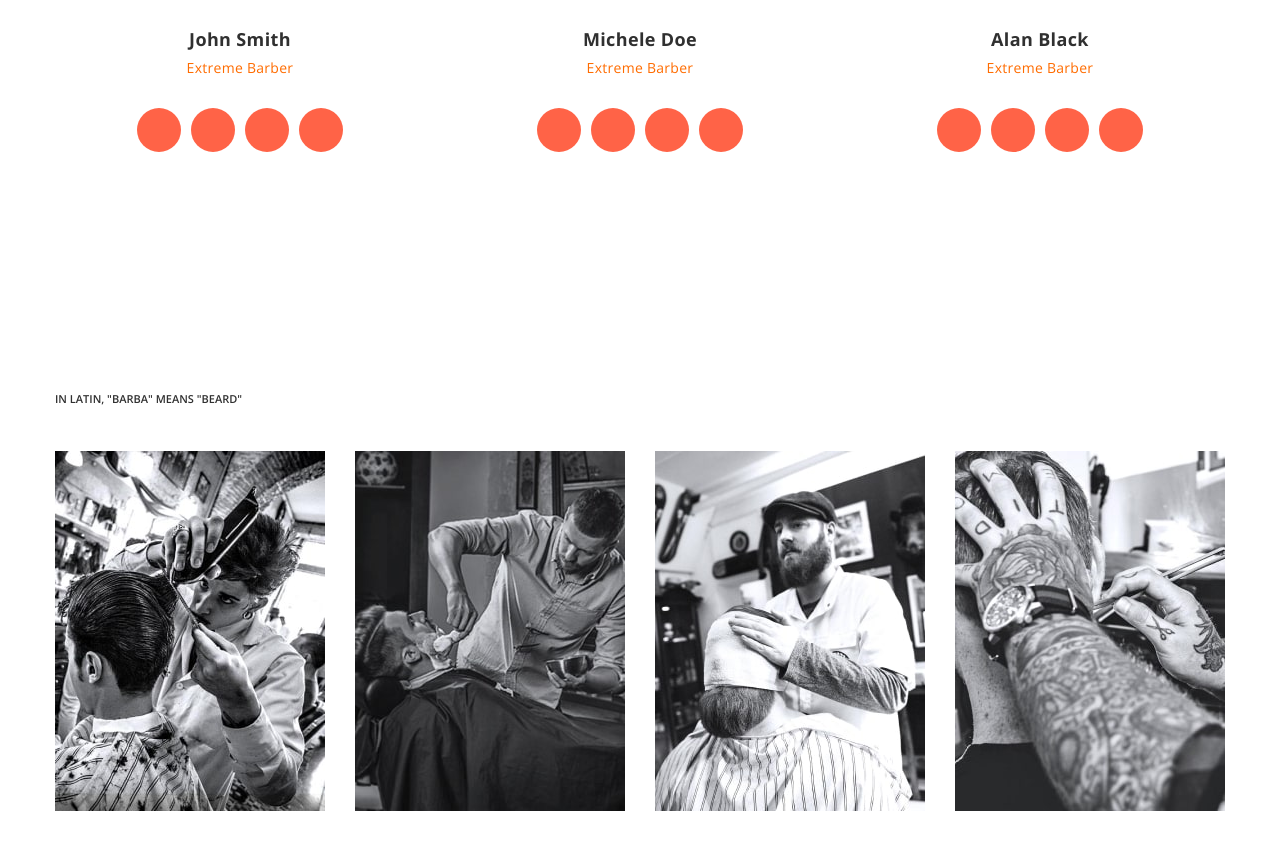
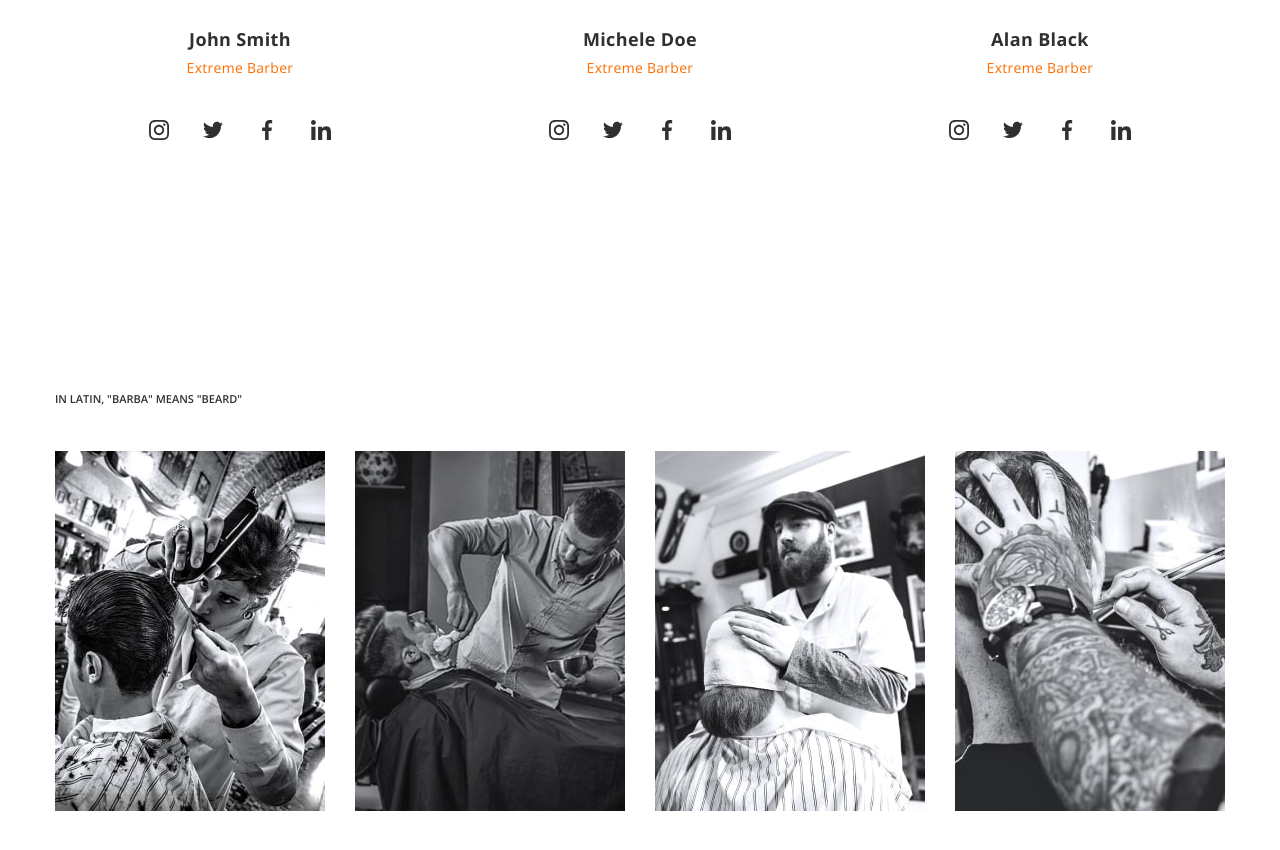
Before and after one commit to AlbinaKovalchuk/barbershop, a plain HTML site: page index.html in a window 1280 px wide. Shown: the part 3228-4078 px from the top of the page. Drawn offline with nearby package versions, Linux system fonts and the light colour scheme.

Commit message:
add soc icon

```diff
--- a/css/styles.css
+++ b/css/styles.css
@@ -578,9 +578,19 @@ body {
   width: 44px;
   height: 44px;
   border-radius: 50%;
-  background-color: tomato;
-  display: block;
+  /* background-color: tomato; */
+  display: flex;
+  justify-content: center;
+  align-items: center;
+  /* не треба окремо задавати колір для barbers-soc-icon, бо іконка буде наслідувуати колір від батька через fill */
+  fill: var(--second-btn-color);
 }
+
+.barbers-soc-icon:hover,
+.barbers-soc-icon:focus {
+  fill: var(--accent-color);
+}
+
 
 /* ---------------------------------------   gallery  --------------------------------------------- */
 .gallery {}
--- a/index.html
+++ b/index.html
@@ -41,8 +41,7 @@
 
             <div class="header-connect">
                 <a class="header-tel" href="tel:+380441111111">+38 044 111 11 11</a>
-                <button class="header-btn btn" type="button" data-modal-open >Online-booking </button>
-
+                <button class="header-btn btn" type="button" data-modal-open>Online-booking </button>
             </div>
         </div>
     </header>
@@ -90,7 +89,7 @@
                         the
                         same wave" with clients. Therefore, we are always ready to improve everyone who comes to us!
                     </p>
-                    <button class="about-btn btn" type="button">Online-booking</button>
+                    <button class="about-btn btn" type="button" data-modal-open> Online-booking </button>
                 </div>
             </div>
         </section>
@@ -187,10 +186,28 @@
                             <h3 class="barbers-item-title">John Smith</h3>
                             <p class="barbers-item-text">Extreme Barber</p>
                             <ul class="barbers-soc-list">
-                                <li class="barbers-soc-item"><a class="barbers-soc-link" href=""></a></li>
-                                <li class="barbers-soc-item"><a class="barbers-soc-link" href=""></a></li>
-                                <li class="barbers-soc-item"><a class="barbers-soc-link" href=""></a></li>
-                                <li class="barbers-soc-item"><a class="barbers-soc-link" href=""></a></li>
+                                <li class="barbers-soc-item">
+                                    <a class="barbers-soc-link" href="">
+                                        <svg class="barbers-soc-icon" width="20" height="20">
+                                            <use href="./img/symbol-defs.svg#icon-instagram"></use>
+                                        </svg>
+                                    </a>
+                                </li>
+                                <li class="barbers-soc-item"><a class="barbers-soc-link" href="">
+                                        <svg class="barbers-soc-icon" width="20" height="20">
+                                            <use href="./img/symbol-defs.svg#icon-twitter"></use>
+                                        </svg>
+                                    </a></li>
+                                <li class="barbers-soc-item"><a class="barbers-soc-link" href="">
+                                        <svg class="barbers-soc-icon" width="20" height="20">
+                                            <use href="./img/symbol-defs.svg#icon-facebook"></use>
+                                        </svg>
+                                    </a></li>
+                                <li class="barbers-soc-item"><a class="barbers-soc-link" href="">
+                                        <svg class="barbers-soc-icon" width="20" height="20">
+                                            <use href="./img/symbol-defs.svg#icon-linkedin"></use>
+                                        </svg>
+                                    </a></li>
                             </ul>
                         </div>
                     </li>
@@ -200,10 +217,28 @@
                             <h3 class="barbers-item-title">Michele Doe</h3>
                             <p class="barbers-item-text">Extreme Barber</p>
                             <ul class="barbers-soc-list list">
-                                <li class="barbers-soc-item"><a class="barbers-soc-link" href=""></a></li>
-                                <li class="barbers-soc-item"><a class="barbers-soc-link" href=""></a></li>
-                                <li class="barbers-soc-item"><a class="barbers-soc-link" href=""></a></li>
-                                <li class="barbers-soc-item"><a class="barbers-soc-link" href=""></a></li>
+                                <li class="barbers-soc-item">
+                                    <a class="barbers-soc-link" href="">
+                                        <svg class="barbers-soc-icon" width="20" height="20">
+                                            <use href="./img/symbol-defs.svg#icon-instagram"></use>
+                                        </svg>
+                                    </a>
+                                </li>
+                                <li class="barbers-soc-item"><a class="barbers-soc-link" href="">
+                                        <svg class="barbers-soc-icon" width="20" height="20">
+                                            <use href="./img/symbol-defs.svg#icon-twitter"></use>
+                                        </svg>
+                                    </a></li>
+                                <li class="barbers-soc-item"><a class="barbers-soc-link" href="">
+                                        <svg class="barbers-soc-icon" width="20" height="20">
+                                            <use href="./img/symbol-defs.svg#icon-facebook"></use>
+                                        </svg>
+                                    </a></li>
+                                <li class="barbers-soc-item"><a class="barbers-soc-link" href="">
+                                        <svg class="barbers-soc-icon" width="20" height="20">
+                                            <use href="./img/symbol-defs.svg#icon-linkedin"></use>
+                                        </svg>
+                                    </a></li>
                             </ul>
                         </div>
                     </li>
@@ -213,10 +248,28 @@
                             <h3 class="barbers-item-title">Alan Black</h3>
                             <p class="barbers-item-text">Extreme Barber</p>
                             <ul class="barbers-soc-list list">
-                                <li class="barbers-soc-item"><a class="barbers-soc-link" href=""></a></li>
-                                <li class="barbers-soc-item"><a class="barbers-soc-link" href=""></a></li>
-                                <li class="barbers-soc-item"><a class="barbers-soc-link" href=""></a></li>
-                                <li class="barbers-soc-item"><a class="barbers-soc-link" href=""></a></li>
+                                <li class="barbers-soc-item">
+                                    <a class="barbers-soc-link" href="">
+                                        <svg class="barbers-soc-icon" width="20" height="20">
+                                            <use href="./img/symbol-defs.svg#icon-instagram"></use>
+                                        </svg>
+                                    </a>
+                                </li>
+                                <li class="barbers-soc-item"><a class="barbers-soc-link" href="">
+                                        <svg class="barbers-soc-icon" width="20" height="20">
+                                            <use href="./img/symbol-defs.svg#icon-twitter"></use>
+                                        </svg>
+                                    </a></li>
+                                <li class="barbers-soc-item"><a class="barbers-soc-link" href="">
+                                        <svg class="barbers-soc-icon" width="20" height="20">
+                                            <use href="./img/symbol-defs.svg#icon-facebook"></use>
+                                        </svg>
+                                    </a></li>
+                                <li class="barbers-soc-item"><a class="barbers-soc-link" href="">
+                                        <svg class="barbers-soc-icon" width="20" height="20">
+                                            <use href="./img/symbol-defs.svg#icon-linkedin"></use>
+                                        </svg>
+                                    </a></li>
                             </ul>
                         </div>
                     </li>
```
Also changed, not shown: Screenshot.png (added).
